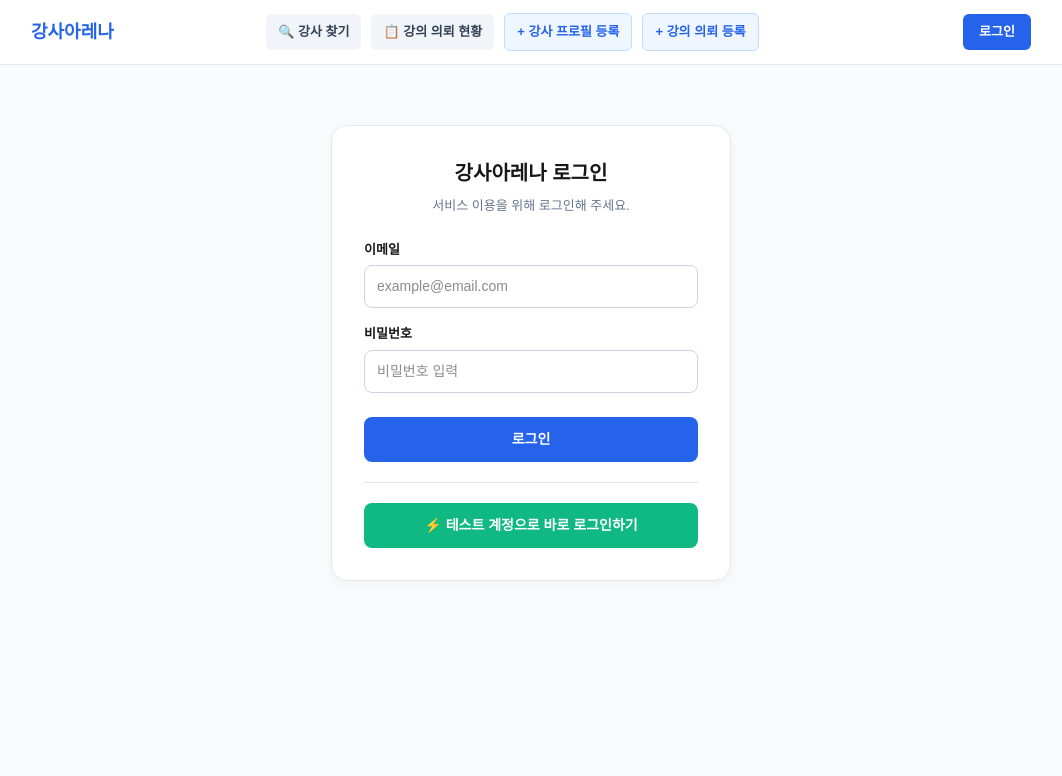
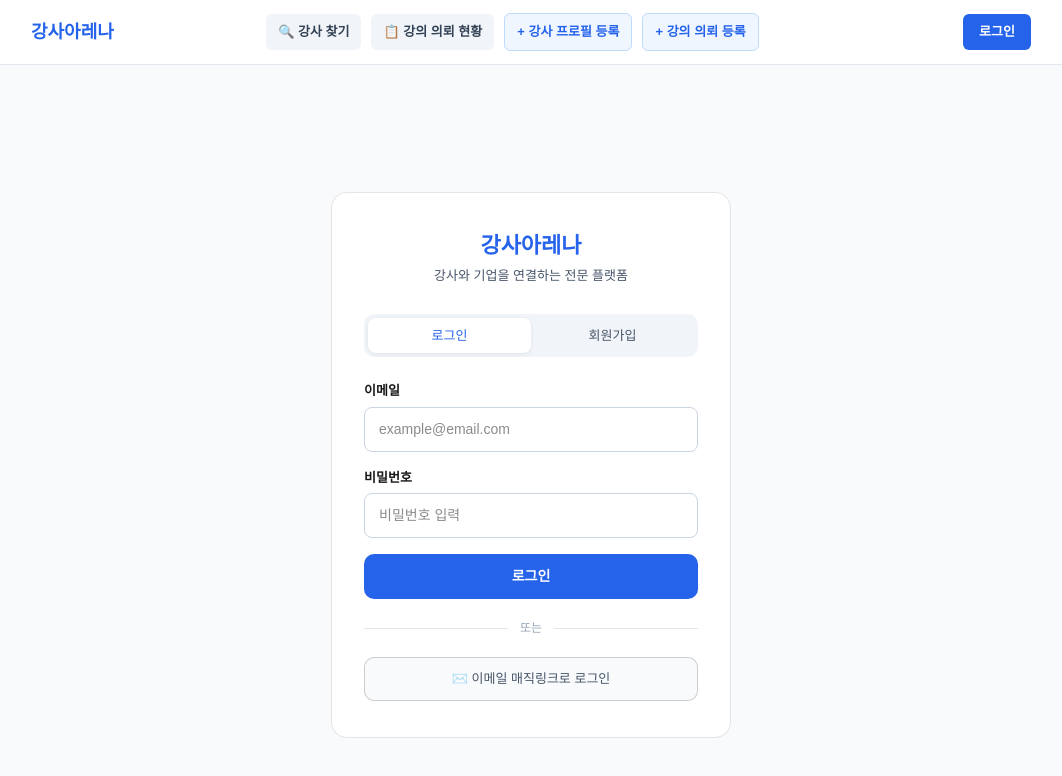
Before and after one commit to onterview-hub/gangsa-arena, a Next.js app: page /login in a window 1280 px wide. Shown: the top 776 px of the page, without its empty margins (109-1171 px from the left). Built offline with nearby package versions, Linux system fonts and the light colour scheme; no server answers.

Commit message:
로그인 페이지 개선 - 회원가입 추가

```diff
--- a/src/app/login/page.tsx
+++ b/src/app/login/page.tsx
@@ -1,117 +1,156 @@
 'use client'
 
 import { useState } from 'react'
-import { useRouter } from 'next/navigation'
 import { createClient } from '@/lib/supabase/client'
+import toast, { Toaster } from 'react-hot-toast'
 
 export default function LoginPage() {
-  const router = useRouter()
   const supabase = createClient()
-
   const [email, setEmail] = useState('')
   const [password, setPassword] = useState('')
   const [loading, setLoading] = useState(false)
+  const [mode, setMode] = useState<'login' | 'signup'>('login')
+  const [magicMode, setMagicMode] = useState(false)
 
-  // 실제 Supabase 로그인 시도
+  // 이메일+비밀번호 로그인
   const handleLogin = async (e: React.FormEvent) => {
     e.preventDefault()
     setLoading(true)
-
     try {
-      const { data, error } = await supabase.auth.signInWithPassword({
-        email,
-        password,
-      })
-
+      const { error } = await supabase.auth.signInWithPassword({ email, password })
       if (error) throw error
-
-      alert('로그인 성공!')
-      router.push('/')
-      router.refresh()
+      toast.success('로그인 성공!')
+      setTimeout(() => window.location.href = '/', 800)
     } catch (err: any) {
-      alert(`로그인 실패: ${err.message}`)
+      toast.error('로그인 실패: ' + err.message)
     } finally {
       setLoading(false)
     }
   }
 
-  // 🚀 Supabase 서버 장애 우회용 테스트 로그인
-  const handleTestLogin = () => {
-    // 임시 테스트 세션 저장
-    localStorage.setItem('test_user_logged_in', 'true')
-    alert('테스트 계정으로 로그인되었습니다!')
-    window.location.href = '/'
+  // 회원가입
+  const handleSignup = async (e: React.FormEvent) => {
+    e.preventDefault()
+    setLoading(true)
+    try {
+      const { error } = await supabase.auth.signUp({
+        email,
+        password,
+        options: {
+          emailRedirectTo: `${window.location.origin}/auth/callback`
+        }
+      })
+      if (error) throw error
+      toast.success('가입 확인 이메일을 발송했어요! 이메일을 확인해주세요 📧')
+    } catch (err: any) {
+      toast.error('회원가입 실패: ' + err.message)
+    } finally {
+      setLoading(false)
+    }
+  }
+
+  // 매직링크 로그인
+  const handleMagicLink = async (e: React.FormEvent) => {
+    e.preventDefault()
+    if (!email) { toast.error('이메일을 입력해주세요'); return }
+    setLoading(true)
+    try {
+      const { error } = await supabase.auth.signInWithOtp({
+        email,
+        options: {
+          emailRedirectTo: `${window.location.origin}/auth/callback`
+        }
+      })
+      if (error) throw error
+      toast.success('로그인 링크를 이메일로 발송했어요 📧')
+    } catch (err: any) {
+      toast.error('발송 실패: ' + err.message)
+    } finally {
+      setLoading(false)
+    }
   }
 
   return (
-    <main style={{ background: '#F8FAFC', minHeight: '100vh', padding: '60px 20px' }}>
-      <div style={{ maxWidth: '400px', margin: '0 auto', background: '#fff', padding: '32px', borderRadius: '16px', border: '1px solid #E2E8F0', boxShadow: '0 4px 12px rgba(0,0,0,0.03)' }}>
-        <h1 style={{ fontSize: '20px', fontWeight: '700', marginBottom: '8px', textAlign: 'center' }}>강사아레나 로그인</h1>
-        <p style={{ fontSize: '13px', color: '#64748B', marginBottom: '24px', textAlign: 'center' }}>서비스 이용을 위해 로그인해 주세요.</p>
+    <main style={{ background: '#F8FAFC', minHeight: '100vh', display: 'flex', alignItems: 'center', justifyContent: 'center', padding: '40px 20px' }}>
+      <Toaster position="bottom-right" />
+      <div style={{ maxWidth: '400px', width: '100%', background: '#fff', padding: '36px 32px', borderRadius: '16px', border: '0.5px solid rgba(0,0,0,0.1)' }}>
 
-        <form onSubmit={handleLogin} style={{ display: 'flex', flexDirection: 'column', gap: '16px' }}>
-          <div>
-            <label style={{ display: 'block', fontSize: '13px', fontWeight: '600', marginBottom: '6px' }}>이메일</label>
-            <input
-              type="email"
-              required
-              value={email}
-              onChange={(e) => setEmail(e.target.value)}
-              placeholder="example@email.com"
-              style={{ width: '100%', padding: '10px 12px', borderRadius: '8px', border: '1px solid #CBD5E1', fontSize: '14px' }}
-            />
-          </div>
+        {/* 로고 */}
+        <div style={{ textAlign: 'center', marginBottom: '28px' }}>
+          <div style={{ fontSize: '22px', fontWeight: '700', color: '#2563EB', marginBottom: '4px' }}>강사아레나</div>
+          <div style={{ fontSize: '13px', color: '#475569' }}>강사와 기업을 연결하는 전문 플랫폼</div>
+        </div>
 
-          <div>
-            <label style={{ display: 'block', fontSize: '13px', fontWeight: '600', marginBottom: '6px' }}>비밀번호</label>
-            <input
-              type="password"
-              required
-              value={password}
-              onChange={(e) => setPassword(e.target.value)}
-              placeholder="비밀번호 입력"
-              style={{ width: '100%', padding: '10px 12px', borderRadius: '8px', border: '1px solid #CBD5E1', fontSize: '14px' }}
-            />
-          </div>
+        {/* 탭: 로그인 / 회원가입 */}
+        <div style={{ display: 'flex', background: '#F1F5F9', borderRadius: '10px', padding: '4px', marginBottom: '24px' }}>
+          <button onClick={() => { setMode('login'); setMagicMode(false) }} style={{
+            flex: 1, padding: '8px', border: 'none', borderRadius: '8px', fontSize: '13px', fontWeight: '500', cursor: 'pointer',
+            background: mode === 'login' ? '#fff' : 'transparent',
+            color: mode === 'login' ? '#2563EB' : '#475569',
+            boxShadow: mode === 'login' ? '0 1px 4px rgba(0,0,0,0.08)' : 'none'
+          }}>로그인</button>
+          <button onClick={() => { setMode('signup'); setMagicMode(false) }} style={{
+            flex: 1, padding: '8px', border: 'none', borderRadius: '8px', fontSize: '13px', fontWeight: '500', cursor: 'pointer',
+            background: mode === 'signup' ? '#fff' : 'transparent',
+            color: mode === 'signup' ? '#2563EB' : '#475569',
+            boxShadow: mode === 'signup' ? '0 1px 4px rgba(0,0,0,0.08)' : 'none'
+          }}>회원가입</button>
+        </div>
 
-          <button
-            type="submit"
-            disabled={loading}
-            style={{
-              padding: '12px',
-              background: '#2563EB',
-              color: '#fff',
-              border: 'none',
-              borderRadius: '8px',
-              fontSize: '14px',
-              fontWeight: '600',
-              cursor: 'pointer',
-              marginTop: '8px'
-            }}
-          >
-            {loading ? '로그인 중...' : '로그인'}
-          </button>
-        </form>
+        {/* 매직링크 모드 */}
+        {magicMode ? (
+          <form onSubmit={handleMagicLink} style={{ display: 'flex', flexDirection: 'column', gap: '16px' }}>
+            <div>
+              <label style={{ display: 'block', fontSize: '13px', fontWeight: '600', marginBottom: '6px' }}>이메일</label>
+              <input type="email" required value={email} onChange={e => setEmail(e.target.value)}
+                placeholder="example@email.com"
+                style={{ width: '100%', padding: '11px 14px', borderRadius: '8px', border: '1px solid #CBD5E1', fontSize: '14px', boxSizing: 'border-box' }} />
+            </div>
+            <button type="submit" disabled={loading} style={{
+              padding: '12px', background: '#2563EB', color: '#fff', border: 'none',
+              borderRadius: '10px', fontSize: '14px', fontWeight: '600', cursor: 'pointer'
+            }}>
+              {loading ? '발송 중...' : '✉️ 매직링크 발송'}
+            </button>
+            <button type="button" onClick={() => setMagicMode(false)} style={{
+              padding: '10px', background: 'none', border: 'none', fontSize: '13px', color: '#475569', cursor: 'pointer'
+            }}>← 비밀번호로 로그인</button>
+          </form>
+        ) : (
+          <form onSubmit={mode === 'login' ? handleLogin : handleSignup} style={{ display: 'flex', flexDirection: 'column', gap: '16px' }}>
+            <div>
+              <label style={{ display: 'block', fontSize: '13px', fontWeight: '600', marginBottom: '6px' }}>이메일</label>
+              <input type="email" required value={email} onChange={e => setEmail(e.target.value)}
+                placeholder="example@email.com"
+                style={{ width: '100%', padding: '11px 14px', borderRadius: '8px', border: '1px solid #CBD5E1', fontSize: '14px', boxSizing: 'border-box' }} />
+            </div>
+            <div>
+              <label style={{ display: 'block', fontSize: '13px', fontWeight: '600', marginBottom: '6px' }}>비밀번호</label>
+              <input type="password" required value={password} onChange={e => setPassword(e.target.value)}
+                placeholder={mode === 'signup' ? '8자 이상 입력' : '비밀번호 입력'}
+                style={{ width: '100%', padding: '11px 14px', borderRadius: '8px', border: '1px solid #CBD5E1', fontSize: '14px', boxSizing: 'border-box' }} />
+            </div>
+            <button type="submit" disabled={loading} style={{
+              padding: '12px', background: '#2563EB', color: '#fff', border: 'none',
+              borderRadius: '10px', fontSize: '14px', fontWeight: '600', cursor: 'pointer'
+            }}>
+              {loading ? (mode === 'login' ? '로그인 중...' : '가입 중...') : (mode === 'login' ? '로그인' : '회원가입')}
+            </button>
 
-        <hr style={{ border: 'none', borderTop: '1px solid #E2E8F0', margin: '20px 0' }} />
+            <div style={{ display: 'flex', alignItems: 'center', gap: '12px', margin: '4px 0' }}>
+              <div style={{ flex: 1, height: '0.5px', background: 'rgba(0,0,0,0.1)' }}></div>
+              <span style={{ fontSize: '12px', color: '#94A3B8' }}>또는</span>
+              <div style={{ flex: 1, height: '0.5px', background: 'rgba(0,0,0,0.1)' }}></div>
+            </div>
 
-        {/* 서버 장애 대응 원클릭 테스트 로그인 */}
-        <button
-          onClick={handleTestLogin}
-          style={{
-            width: '100%',
-            padding: '12px',
-            background: '#10B981',
-            color: '#fff',
-            border: 'none',
-            borderRadius: '8px',
-            fontSize: '14px',
-            fontWeight: '600',
-            cursor: 'pointer'
-          }}
-        >
-          ⚡ 테스트 계정으로 바로 로그인하기
-        </button>
+            <button type="button" onClick={() => setMagicMode(true)} style={{
+              padding: '11px', background: '#F8FAFC', border: '0.5px solid rgba(0,0,0,0.18)',
+              borderRadius: '10px', fontSize: '13px', color: '#475569', cursor: 'pointer', fontWeight: '500'
+            }}>
+              ✉️ 이메일 매직링크로 로그인
+            </button>
+          </form>
+        )}
       </div>
     </main>
   )
```
